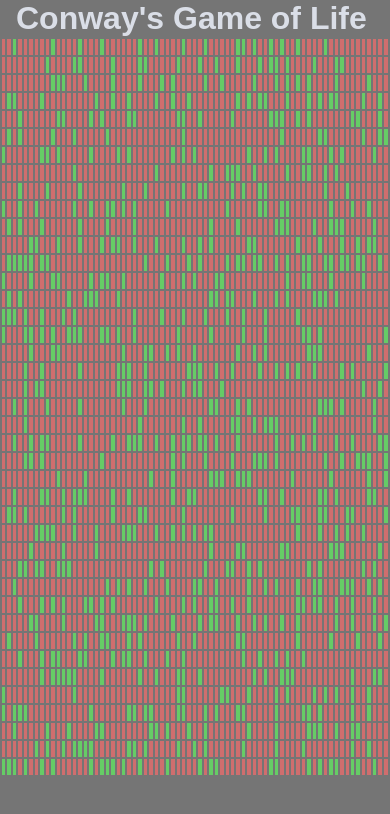
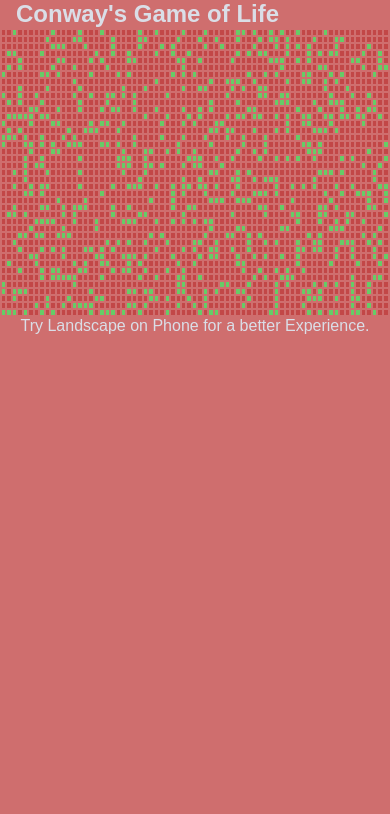
Before and after one commit to mishucodes/Eloquent-JS, a plain HTML site: page Chapter 18 - HTTP & Forms/Exercises/Conway's Game of Life/index.html in a window 390 px wide. Drawn offline with Linux system fonts and the light colour scheme; a web font is replaced by a local one.

Commit message:
fixed some colours & made it mobile-friendly

```diff
--- a/Chapter 18 - HTTP & Forms/Exercises/Conway's Game of Life/darkMode.css
+++ b/Chapter 18 - HTTP & Forms/Exercises/Conway's Game of Life/darkMode.css
@@ -1,9 +1,8 @@
 @media (prefers-color-scheme: dark){
     :root{
-        /* Soft pastel Life palette */
-        --bgc: hsl(0, 0%, 36%);           /* neutral canvas */
-        --alive: hsl(120, 45%, 40%);      /* soft mint green */
-        --dead: hsl(0, 45%, 32%);         /* soft blush red */
+        --bgc: hsl(0, 45%, 32%);
+        --alive: hsl(120, 45%, 40%);
+        --dead: hsl(0, 45%, 42%);
         --textColor: hsl(220, 20%, 88%);
     }
 }
--- a/Chapter 18 - HTTP & Forms/Exercises/Conway's Game of Life/index.html
+++ b/Chapter 18 - HTTP & Forms/Exercises/Conway's Game of Life/index.html
@@ -6,10 +6,12 @@
     <title>Conway's Game of Life</title>
     <link rel="stylesheet" href="./style.css">
     <link rel="stylesheet" href="./darkMode.css">
+    <link rel="stylesheet" href="./responsive.css">
     <script defer src="script.js"></script>
 </head>
 <body>
     <h1>Conway's Game of Life</h1>
     <table id="grid"></table>
+    <p>Try Landscape on Phone for a better Experience.</p>
 </body>
 </html>
--- /dev/null
+++ b/Chapter 18 - HTTP & Forms/Exercises/Conway's Game of Life/responsive.css
@@ -0,0 +1,13 @@
+@media (max-width: 768px){
+    h1{
+        font-size: 1.5rem;
+    }
+    td{
+        height: 5px;
+        width: 10px;
+    }
+    p{
+        display: block;
+        text-align: center;
+    }
+}
--- a/Chapter 18 - HTTP & Forms/Exercises/Conway's Game of Life/script.js
+++ b/Chapter 18 - HTTP & Forms/Exercises/Conway's Game of Life/script.js
@@ -1,3 +1,4 @@
+
 //GLOBAL VARIABLES:
 let height = 41, width = 71;
 let gridElement = document.querySelector("#grid");
@@ -10,6 +11,11 @@ window.addEventListener("keydown", (e) =>
                 nextGeneration();
         }
     });
+gridElement.addEventListener("touchstart", (e) =>
+    {
+        e.preventDefault();
+        nextGeneration();
+    }, {passive: false});
 
 //Initialising Program with a Random Grid:
 fillGrid(getRandomGrid(height, width));
--- a/Chapter 18 - HTTP & Forms/Exercises/Conway's Game of Life/style.css
+++ b/Chapter 18 - HTTP & Forms/Exercises/Conway's Game of Life/style.css
@@ -1,9 +1,8 @@
 @import url('https://fonts.googleapis.com/css2?family=Science+Gothic:wght@100..900&display=swap');
 :root{
-    /* Soft pastel Life palette */
-    --bgc: hsl(0, 0%, 46%);           /* neutral canvas */
-    --alive: hsl(120, 50%, 60%);      /* soft mint green */
-    --dead: hsl(0, 50%, 62%);         /* soft blush red */
+    --bgc: hsl(0, 50%, 62%);
+    --alive: hsl(120, 50%, 60%);
+    --dead: hsl(0, 50%, 52%);
     --textColor: hsl(220, 20%, 88%);
 }
 
@@ -20,7 +19,6 @@ body{
 }
 
 h1{
-    /* border: 1px solid black; */
     padding-left: 1rem;
 }
 
@@ -34,3 +32,6 @@ td.alive{
 td.dead{
     background-color: var(--dead);
 }
+p{
+    display: none;
+}
```
